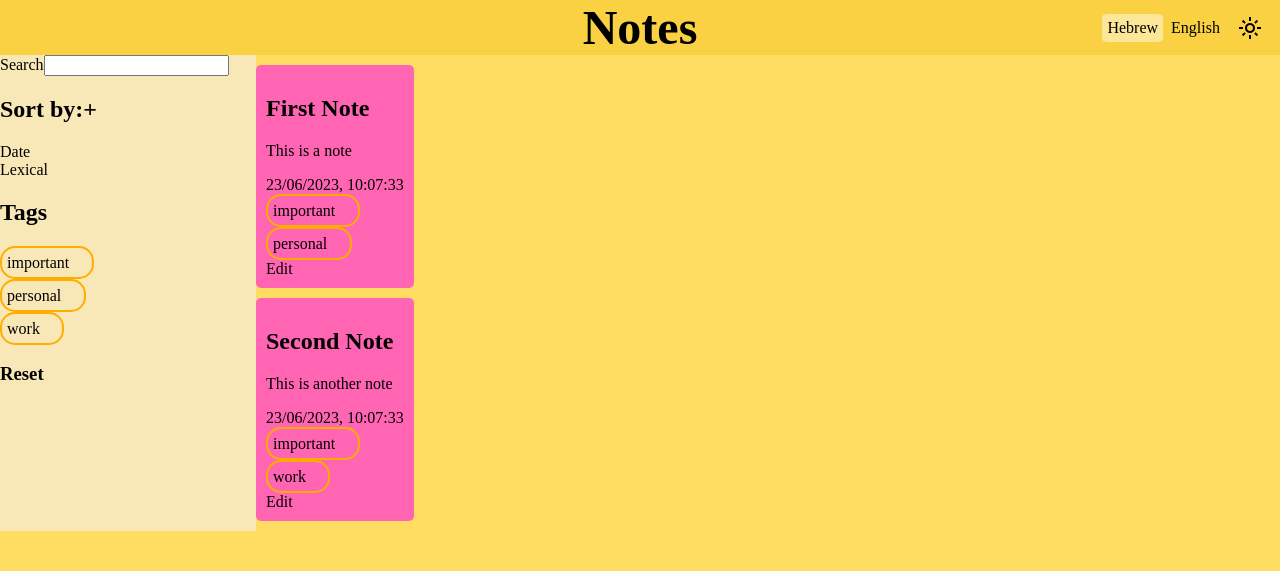
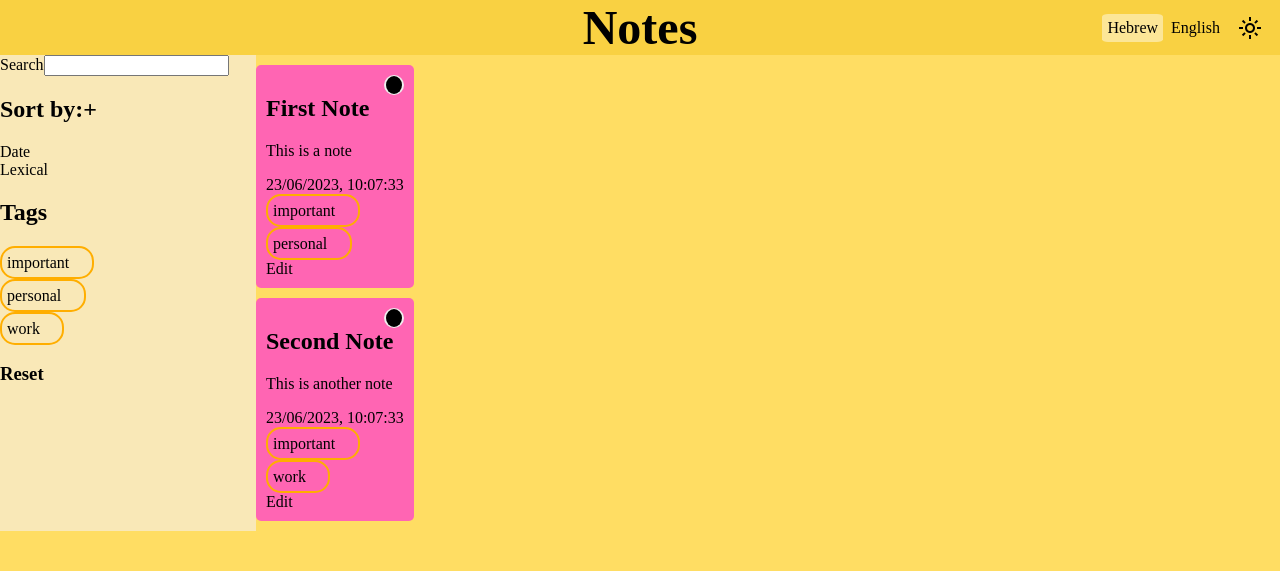
Before and after one commit to MenachemZeivald/notes, a React (Create React App) app: page / in a window 1280 px wide. Shown: the top 571 px of the page. Built offline with nearby package versions, Linux system fonts and the light colour scheme; some icons are missing.

Commit message:
add react markdown

```diff
--- a/package.json
+++ b/package.json
@@ -10,6 +10,7 @@
     "fuse.js": "^6.6.2",
     "react": "^18.2.0",
     "react-dom": "^18.2.0",
+    "react-markdown": "^8.0.7",
     "react-scripts": "5.0.1",
     "web-vitals": "^2.1.4"
   },
--- a/src/components/Main/Note.jsx
+++ b/src/components/Main/Note.jsx
@@ -1,12 +1,15 @@
 import React from 'react';
 import styled from 'styled-components';
+import { ReactMarkdown } from 'react-markdown/lib/react-markdown';
 import Tag from './Tag';
 
 export default function Note({ note, chooseNote }) {
+	const [noteColor, setNoteColor] = React.useState(note?.color);
 	return (
-		<NoteStyle>
+		<NoteStyle color={noteColor}>
+			<input type='color' value={noteColor} onChange={e => setNoteColor(e.target.value)} />
 			<h2>{note.title}</h2>
-			<p>{note.text}</p>
+			<ReactMarkdown>{note.text}</ReactMarkdown>
 			<div>{note.date}</div>
 			{note.tags.map((tag, i) => (
 				<Tag key={i} tagName={tag} />
@@ -17,9 +20,30 @@ export default function Note({ note, chooseNote }) {
 }
 
 const NoteStyle = styled.div`
-	background-color: ${p => p.theme.note};
+	background-color: ${p => p.color || p.theme.note};
 	border-radius: 5px;
 	padding: 10px;
 	padding: 10px;
 	margin: 10px 0;
+	position: relative;
+
+	& > input {
+		position: absolute;
+		top: 10px;
+		right: 10px;
+		border-radius: 50%;
+		height: 20px;
+		width: 20px;
+		border: none;
+		outline: none;
+		-webkit-appearance: none;
+	}
+
+	& > input::-webkit-color-swatch-wrapper {
+		padding: 0;
+	}
+	& > input::-webkit-color-swatch {
+		border: none;
+		border-radius: 50%;
+	}
 `;
```
Also changed, not shown: 1 other file (tests, documents, lock files or other folders).
